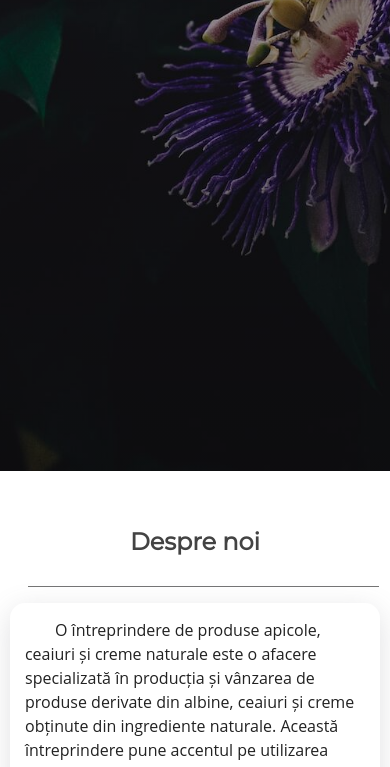
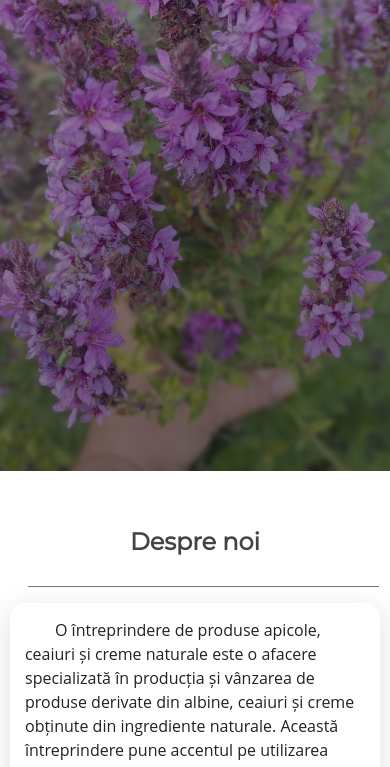
Before and after one commit to ApiHerb/ApiHerb, a plain HTML site: page index.html in a window 390 px wide. Shown: the part 373-1140 px from the top of the page. Drawn offline with nearby package versions, Linux system fonts and the light colour scheme.

Commit message:
Add files via upload

```diff
--- a/css/style.css
+++ b/css/style.css
@@ -98,7 +98,7 @@ section {
 }
 
 #index {
-    background-image: linear-gradient(rgba(0, 0, 0, 0.272), rgba(0, 0, 0, 0.505)), url('../images/background-img-2.0.jpg');
+    background-image: linear-gradient(rgba(0, 0, 0, 0.272), rgba(0, 0, 0, 0.505)), url('../images/coperta.pc.format.jpg');
     background-size: cover;
     min-height: 100vh;
 }
@@ -481,6 +481,7 @@ footer p {
 
 .custom-shape-divider-bottom-1683301408 .shape-fill {
   fill: #ffffff;
+  display: none;
 }
 
 #sectiune-produse p {
@@ -1123,6 +1124,10 @@ body {
 
 @media(max-width:600px) {
 
+  #index {
+    background-image: linear-gradient(rgba(0, 0, 0, 0.272), rgba(0, 0, 0, 0.505)), url('../images/coperta-22-04-24.jpg');
+}
+
   .intro-content h1 {
     font-size: 3rem;
   }
```
